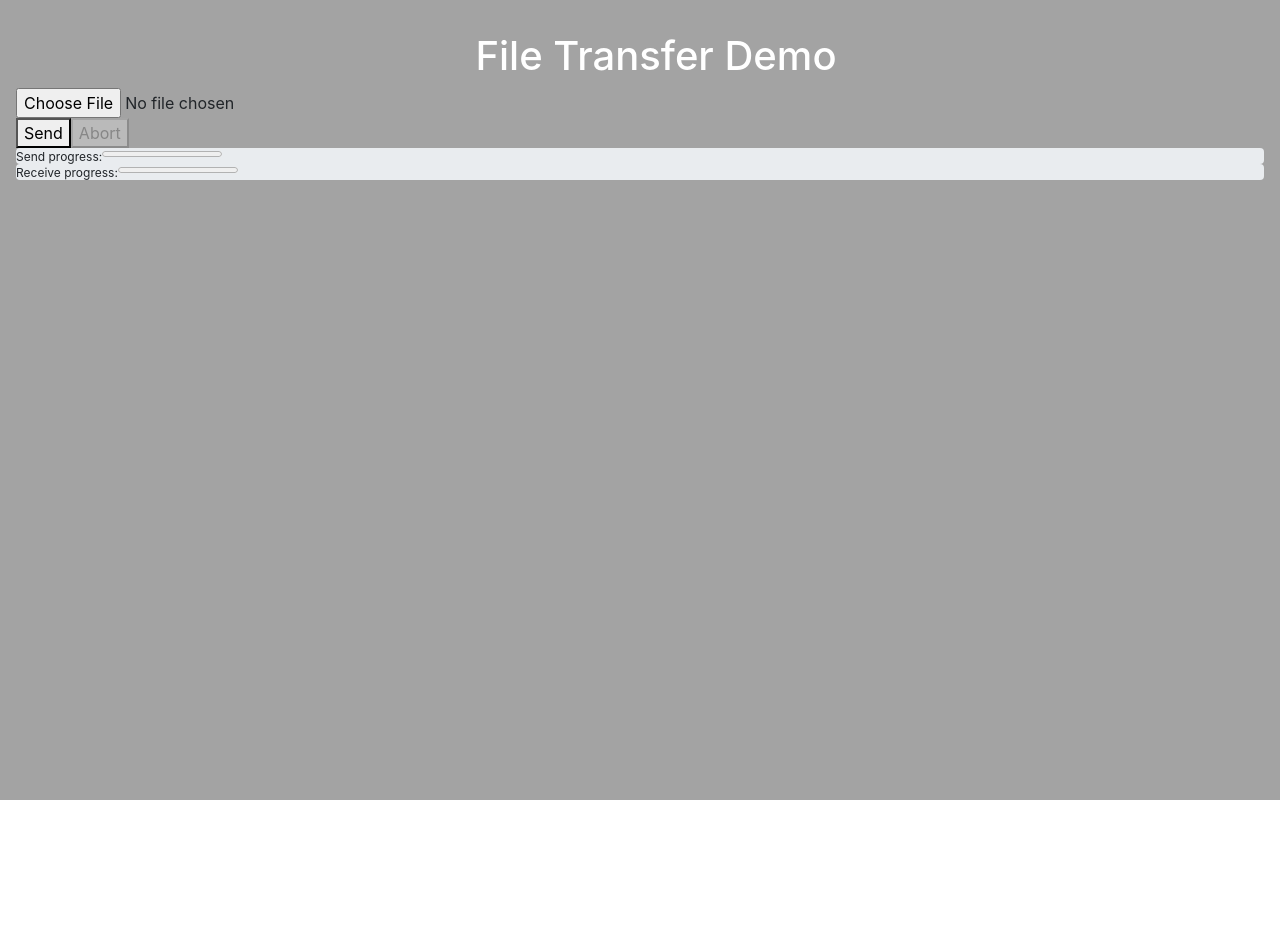
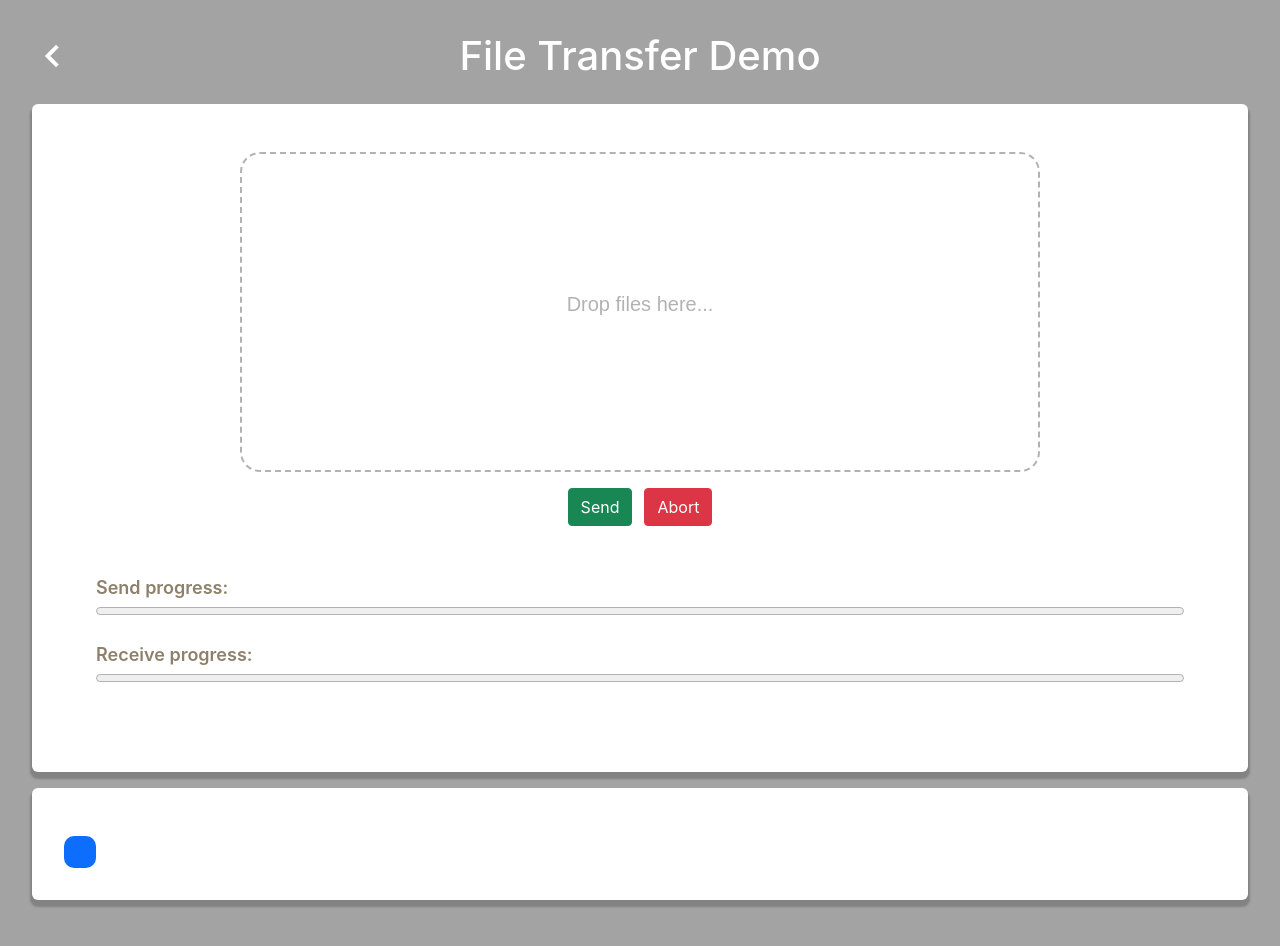
Before and after one commit to albert850904/webrtc-client, a React (Create React App) app: page /file in a window 1280 px wide. Before the commit the page ends 800 px from the top, so only its background shows below. Built offline with nearby package versions, Linux system fonts and the light colour scheme.

Commit message:
1/3 complete chat through signaling server, and update style for file transfer page

```diff
--- a/src/container/home/Home.module.scss
+++ b/src/container/home/Home.module.scss
@@ -1,4 +1,4 @@
-@import "../../styles/variables";
+@import '../../styles/variables';
 
 #rtc-home-container {
   .rtc-actions-list {
@@ -11,6 +11,8 @@
     }
 
     > li > a {
+      display: block;
+      width: 100%;
       font-size: 2em;
       text-decoration: none;
       color: $color-earth-word;
--- a/src/container/rtc-data/RtcDataTransferContainer.js
+++ b/src/container/rtc-data/RtcDataTransferContainer.js
@@ -1,24 +1,26 @@
-import { useCallback, useEffect, useState } from "react";
-import { LOCAL_USER, REMOTE_USER } from "../../constants/user";
-import styles from "./RtcDataTransfer.module.scss";
+import { useCallback, useEffect, useState } from 'react';
+import { useNavigate } from 'react-router-dom';
+import { LOCAL_USER, REMOTE_USER } from '../../constants/user';
+import styles from './RtcDataTransfer.module.scss';
 
 const RtcDataTransferContainer = () => {
+  const navigate = useNavigate();
   const [localConnection, setLocalConnection] = useState();
   const [remoteConnection, setRemoteConnection] = useState();
   const [channel, setChannel] = useState();
-  const [localMsg, setLocalMsg] = useState("");
-  const [remoteMsg, setRemoteMsg] = useState("");
+  const [localMsg, setLocalMsg] = useState('');
+  const [remoteMsg, setRemoteMsg] = useState('');
   const [isConnectionReady, setIsConnectionReady] = useState(false);
 
   const onChannelStageChange = useCallback((name, _channel) => {
     const readyState = _channel.readyState;
-    setIsConnectionReady(name === REMOTE_USER && readyState === "open");
+    setIsConnectionReady(name === REMOTE_USER && readyState === 'open');
     console.log(`${name} channel state is: ${readyState}`);
   }, []);
 
   const startConversationHandler = async () => {
     try {
-      const datachannel = localConnection.createDataChannel("local channel", {
+      const datachannel = localConnection.createDataChannel('local channel', {
         negotiated: false,
       });
       datachannel.onopen = onChannelStageChange(LOCAL_USER, datachannel);
@@ -57,7 +59,7 @@ const RtcDataTransferContainer = () => {
           try {
             await remoteUser.addIceCandidate(event.candidate);
           } catch (e) {
-            console.log("localuser error: ", e);
+            console.log('localuser error: ', e);
           }
         };
 
@@ -81,13 +83,16 @@ const RtcDataTransferContainer = () => {
   }, [onChannelStageChange]);
 
   return (
-    <div id={styles["rtc-data-transfer-container"]} className="webrtc-bg">
-      <h1>RTCDataChannel Demo</h1>
+    <div id={styles['rtc-data-transfer-container']} className="webrtc-bg">
+      <div className="webrtc-title">
+        <span className="arrow left" onClick={() => navigate(-1)}></span>
+        <h1>RTCDataChannel Demo</h1>
+      </div>
       <div
-        className={`row justify-content-between ${styles["rtc-data-transfer-container"]}`}
+        className={`row justify-content-between ${styles['rtc-data-transfer-container']}`}
       >
         <div
-          className={`col-12 col-md-6 ${styles["rtc-data-transfer-container__block"]}`}
+          className={`col-12 col-md-6 ${styles['rtc-data-transfer-container__block']}`}
         >
           <label htmlFor="dataChannelSend">Sender</label>
           <textarea
@@ -101,7 +106,7 @@ const RtcDataTransferContainer = () => {
           ></textarea>
         </div>
         <div
-          className={`col-12 col-md-6 ${styles["rtc-data-transfer-container__block"]}`}
+          className={`col-12 col-md-6 ${styles['rtc-data-transfer-container__block']}`}
         >
           <label htmlFor="dataChannelRecieve">Receiver</label>
           <textarea
--- a/src/container/rtc-file/RtcFileTransfer.module.scss
+++ b/src/container/rtc-file/RtcFileTransfer.module.scss
@@ -0,0 +1,91 @@
+@import '../../styles/variables';
+
+#rtc-file-transfer {
+  .file-input {
+    padding: 3rem 2rem;
+    display: flex;
+    flex-direction: column;
+    justify-content: center;
+
+    > form > input {
+      display: none;
+    }
+
+    &__holder {
+      width: 50rem;
+      height: 20rem;
+      border: 2px dashed rgba(0, 0, 0, 0.3);
+      border-radius: 20px;
+      font-family: Arial;
+      display: flex;
+      justify-content: center;
+      align-items: center;
+      text-align: center;
+      font-size: 20px;
+      margin: auto;
+      color: rgba(0, 0, 0, 0.3);
+
+      &__file {
+        width: 10rem;
+        > img {
+          max-width: 100%;
+        }
+      }
+    }
+
+    &__holder-hover {
+      width: 50rem;
+      height: 20rem;
+      border: 2px dashed;
+      border-radius: 20px;
+      font-family: Arial;
+      display: flex;
+      justify-content: center;
+      align-items: center;
+      text-align: center;
+      line-height: 180px;
+      font-size: 20px;
+      margin: auto;
+      color: rgba(0, 0, 0, 0.3);
+      border-color: $color-bg;
+      transform: scale(1.05, 1.05);
+      background-color: $color-earth-word;
+    }
+  }
+
+  .progress {
+    padding: 2rem;
+    &__send {
+      margin-bottom: 1rem;
+      > progress {
+        width: 100%;
+      }
+    }
+    &__receive {
+      > progress {
+        width: 100%;
+      }
+    }
+  }
+
+  .meta-info {
+    padding: 2rem;
+    &__text {
+      margin-bottom: 1rem;
+    }
+    &__btn {
+      text-decoration: none;
+      background: #0d6efd;
+      color: white;
+      padding: 1rem;
+      border-radius: 10px;
+      display: block;
+      width: fit-content;
+      transition: all 0.2s ease-in-out;
+      &:hover {
+        transform: translateY(3px);
+        opacity: 0.8;
+      }
+    }
+  }
+}
--- a/src/container/rtc-file/RtcFileTransferContainer.js
+++ b/src/container/rtc-file/RtcFileTransferContainer.js
@@ -1,9 +1,12 @@
-import { useCallback, useEffect, useRef } from "react";
-import { useState } from "react/cjs/react.development";
+import { useCallback, useEffect, useRef } from 'react';
+import { useNavigate } from 'react-router-dom';
+import { useState } from 'react/cjs/react.development';
+import styles from './RtcFileTransfer.module.scss';
 
 const CHUNK_SIZE = 16384;
 
 const RtcFileTransferContainer = () => {
+  const navigate = useNavigate();
   // useRef 只會回傳一個值，這個值是一個有 current屬性 的 Object 。當更新 current 值並不會觸發 re-render
   const timestamp = useRef();
   const receiveProgress = useRef(0);
@@ -42,11 +45,11 @@ const RtcFileTransferContainer = () => {
   const sendFileHandler = async () => {
     let offset = 0;
     const fr = new FileReader();
-    fr.addEventListener("error", (error) =>
-      console.error("Error reading file:", error)
+    fr.addEventListener('error', (error) =>
+      console.error('Error reading file:', error)
     );
-    fr.addEventListener("abort", (event) =>
-      console.log("File reading aborted:", event)
+    fr.addEventListener('abort', (event) =>
+      console.log('File reading aborted:', event)
     );
     // trigger during load event
     fr.onload = (e) => {
@@ -71,7 +74,7 @@ const RtcFileTransferContainer = () => {
       const stats = await remoteConnection.getStats();
       let activePair;
       stats.forEach((report) => {
-        if (report.type === "transport") {
+        if (report.type === 'transport') {
           // this is how you get the connected pair candidate
           activePair = stats.get(report.selectedCandidatePairId);
         }
@@ -106,7 +109,7 @@ const RtcFileTransferContainer = () => {
   );
 
   const closeDataChannels = useCallback(() => {
-    console.log("Closing data channels");
+    console.log('Closing data channels');
     localChannel.close();
     console.log(`Closed data channel with label: ${localChannel.label}`);
     if (remoteChannel) {
@@ -117,8 +120,32 @@ const RtcFileTransferContainer = () => {
     remoteConnection.close();
     setLocalConnection(null);
     setRemoteConnection(null);
-    console.log("Closed peer connections");
+    console.log('Closed peer connections');
   }, [localChannel, remoteChannel]);
+
+  useEffect(() => {
+    const holder = document.getElementById('holder');
+    holder.ondragenter = function () {
+      this.className = styles['file-input__holder-hover'];
+      return false;
+    };
+    holder.ondragleave = function () {
+      this.className = styles['file-input__holder'];
+      return false;
+    };
+    holder.ondragover = () => {
+      console.log('over');
+      return false;
+    };
+    holder.ondrop = function (e) {
+      console.log('dropped');
+      e.preventDefault();
+      console.log(e);
+      this.className = styles['file-input__holder'];
+      // 用原本的樣子存state, 透過send button 來read file
+      setSelectedFile(e.dataTransfer.files[0]);
+    };
+  }, []);
 
   /**
    * connection initialization
@@ -133,13 +160,13 @@ const RtcFileTransferContainer = () => {
           try {
             await remoteUser.addIceCandidate(event.candidate);
           } catch (e) {
-            console.log("localuser error: ", e);
+            console.log('localuser error: ', e);
           }
         };
 
         const localDataChannel =
-          localUser.createDataChannel("my local channel");
-        localDataChannel.binaryType = "arraybuffer";
+          localUser.createDataChannel('my local channel');
+        localDataChannel.binaryType = 'arraybuffer';
         localDataChannel.onopen = onSendChannelStageChange(localDataChannel);
         localDataChannel.onclose = onSendChannelStageChange(localDataChannel);
 
@@ -147,7 +174,7 @@ const RtcFileTransferContainer = () => {
           try {
             await localUser.addIceCandidate(event.candidate);
           } catch (e) {
-            console.log("remote user error: ", e);
+            console.log('remote user error: ', e);
           }
         };
 
@@ -174,7 +201,7 @@ const RtcFileTransferContainer = () => {
 
   useEffect(() => {
     (async () => {
-      if (selectedFile && localChannel.readyState !== "open") {
+      if (selectedFile && localChannel.readyState !== 'open') {
         try {
           const offer = await localConnection.createOffer({
             offerToReceiveAudio: 1,
@@ -194,30 +221,42 @@ const RtcFileTransferContainer = () => {
   }, [selectedFile, localConnection, remoteConnection, localChannel]);
 
   return (
-    <div className="webrtc-bg">
+    <div className="webrtc-bg" id={`${styles['rtc-file-transfer']}`}>
       <div className="webrtc-title">
+        <span className="arrow left" onClick={() => navigate(-1)}></span>
         <h1>File Transfer Demo</h1>
       </div>
-      <section>
-        <div>
-          <form id="fileInfo">
+      <div className={`webrtc-card ${styles['file-input']}`}>
+        <form>
           <input
             type="file"
             id="fileInput"
             name="files"
             onChange={(e) => setSelectedFile(e.target.files[0])}
           />
+          <div className={`${styles['file-input__holder']}`} id="holder">
+            {!!selectedFile ? (
+              <div className={`${styles['file-input__holder__file']}`}>
+                <img
+                  src="https://findicons.com/files/icons/2813/flat_jewels/512/file.png"
+                  alt="file"
+                />
+                <p>{selectedFile.fileName || 'file'}</p>
+              </div>
+            ) : (
+              <p>Drop files here...</p>
+            )}
+          </div>
         </form>
-          <button id="sendFile" onClick={() => sendFileHandler()}>
+        <div className="webrtc-actions">
+          <button className="btn btn-success" onClick={() => sendFileHandler()}>
             Send
           </button>
-          <button disabled id="abortButton">
-            Abort
-          </button>
+          <button className="btn btn-danger">Abort</button>
         </div>
-
-        <div class="progress">
-          <div class="label">Send progress: </div>
+        <div className={`${styles['progress']}`}>
+          <div className={`${styles['progress__send']}`}>
+            <div className="label">Send progress: </div>
             <progress
               id="sendProgress"
               max={selectedFile?.size || 0}
@@ -225,19 +264,21 @@ const RtcFileTransferContainer = () => {
             ></progress>
           </div>
 
-        <div class="progress">
-          <div class="label">Receive progress: </div>
+          <div className={`${styles['progress__receive']}`}>
+            <div className="label">Receive progress: </div>
             <progress
               id="receiveProgress"
               max={selectedFile?.size || 0}
               value={receiveProgress.current}
             ></progress>
           </div>
-
-        <div ref={byteRef}></div>
-        <a ref={anchorRef}></a>
+        </div>
+      </div>
+      <div className={`webrtc-card ${styles['meta-info']}`}>
+        <div ref={byteRef} className={`${styles['meta-info__text']}`}></div>
+        <a ref={anchorRef} className={`${styles['meta-info__btn']}`}></a>
         <span id="status"></span>
-      </section>
+      </div>
     </div>
   );
 };
--- a/src/container/rtc-p2p/RtcP2pContainer.js
+++ b/src/container/rtc-p2p/RtcP2pContainer.js
@@ -1,7 +1,9 @@
-import { useCallback, useEffect, useState } from "react/cjs/react.development";
-import styles from "./RtcVideo.module.scss";
+import { useNavigate } from 'react-router-dom';
+import { useCallback, useEffect, useState } from 'react/cjs/react.development';
+import styles from './RtcVideo.module.scss';
 
 const RtcP2pContainer = () => {
+  const navigate = useNavigate();
   const [isCalling, setIsCalling] = useState(false);
   const [localPeer, setLocalPeer] = useState();
   const [remotePeer, setRemotePeer] = useState();
@@ -30,22 +32,22 @@ const RtcP2pContainer = () => {
       try {
         await _receiverConnection.addIceCandidate(e.candidate);
       } catch (error) {
-        console.log("caller error: ", error);
+        console.log('caller error: ', error);
       }
     };
     _callerConnection.oniceconnectionstatechange = (e) => {
-      console.log("caller state change ", e);
+      console.log('caller state change ', e);
     };
 
     _receiverConnection.onicecandidate = async (e) => {
       try {
         await _callerConnection.addIceCandidate(e.candidate);
       } catch (error) {
-        console.log("receiver error: ", error);
+        console.log('receiver error: ', error);
       }
     };
     _receiverConnection.oniceconnectionstatechange = (e) => {
-      console.log("receiver state change ", e);
+      console.log('receiver state change ', e);
     };
 
     _receiverConnection.ontrack = (e) => {
@@ -67,14 +69,14 @@ const RtcP2pContainer = () => {
     async (desc) => {
       try {
         await receiverConnection.setLocalDescription(desc);
-        console.log("receiver set local desc complete");
+        console.log('receiver set local desc complete');
       } catch (e) {
         console.log(`Failed to set session description: ${e.toString()}`);
       }
 
       try {
         await callerConnection.setRemoteDescription(desc);
-        console.log("caller set remote desc complete");
+        console.log('caller set remote desc complete');
       } catch (e) {
         console.log(`Failed to set session description: ${e.toString()}`);
       }
@@ -86,14 +88,14 @@ const RtcP2pContainer = () => {
     async (desc) => {
       try {
         await callerConnection.setLocalDescription(desc);
-        console.log("caller set local desc complete");
+        console.log('caller set local desc complete');
       } catch (e) {
         console.log(`Failed to set session description: ${e.toString()}`);
       }
 
       try {
         await receiverConnection.setRemoteDescription(desc);
-        console.log("receiver set remote desc complete");
+        console.log('receiver set remote desc complete');
       } catch (e) {
         console.log(`Failed to set session description: ${e.toString()}`);
       }
@@ -117,8 +119,8 @@ const RtcP2pContainer = () => {
   };
 
   useEffect(() => {
-    setLocalPeer(document.getElementById("localVideo"));
-    setRemotePeer(document.getElementById("remoteVideo"));
+    setLocalPeer(document.getElementById('localVideo'));
+    setRemotePeer(document.getElementById('remoteVideo'));
   }, []);
 
   useEffect(() => {
@@ -138,17 +140,20 @@ const RtcP2pContainer = () => {
   }, [isCalling, callerConnection, receiverConnection, onCreateOfferSuccess]);
 
   return (
-    <div id={styles["rtc-p2p-container"]} className="webrtc-bg">
-      <h1>Calling With WebRTC</h1>
+    <div id={styles['rtc-p2p-container']} className="webrtc-bg">
+      <div className="d-flex webrtc-title">
+        <span className="arrow left" onClick={() => navigate(-1)}></span>
+        <h1>Calling With WebRTC</h1>
+      </div>
       <div className="row justify-content-between">
         <div className="col-12 col-md-6">
-          <div className={`webrtc-card ${styles["rtc-video-card"]}`}>
+          <div className={`webrtc-card ${styles['rtc-video-card']}`}>
             <h3>P1 Caller</h3>
             <video id="localVideo" autoPlay muted></video>
           </div>
         </div>
         <div className="col-12 col-md-6">
-          <div className={`webrtc-card ${styles["rtc-video-card"]}`}>
+          <div className={`webrtc-card ${styles['rtc-video-card']}`}>
             <h3>P2 Receiver</h3>
             <video id="remoteVideo" autoPlay></video>
           </div>
--- a/src/container/rtc-video/RtcVideoContainer.js
+++ b/src/container/rtc-video/RtcVideoContainer.js
@@ -1,21 +1,23 @@
-import React from "react";
-import { useWebRTC } from "../../utils/hooks/webrtc-hook";
-import styles from "./RtcVideo.module.scss";
+import React from 'react';
+import { useNavigate } from 'react-router-dom';
+import { useWebRTC } from '../../utils/hooks/webrtc-hook';
+import styles from './RtcVideo.module.scss';
 
 const IMAGE_FILTER_OPTIONS = [
-  { id: "none", name: "None" },
-  { id: "blur", name: "Blur" },
-  { id: "grayscale", name: "Grayscale" },
-  { id: "invert", name: "Invert" },
-  { id: "contrast", name: "Contrast" },
-  { id: "sepia", name: "Sepia" },
-  { id: "opacity", name: "Opacity 50%" },
-  { id: "saturate", name: "Saturate" },
-  { id: "hue-rotate", name: "Hue Rotate" },
-  { id: "drop-shadow", name: "Drop Shadow" },
+  { id: 'none', name: 'None' },
+  { id: 'blur', name: 'Blur' },
+  { id: 'grayscale', name: 'Grayscale' },
+  { id: 'invert', name: 'Invert' },
+  { id: 'contrast', name: 'Contrast' },
+  { id: 'sepia', name: 'Sepia' },
+  { id: 'opacity', name: 'Opacity 50%' },
+  { id: 'saturate', name: 'Saturate' },
+  { id: 'hue-rotate', name: 'Hue Rotate' },
+  { id: 'drop-shadow', name: 'Drop Shadow' },
 ];
 
 const RtcVideoContainer = (props) => {
+  const navigate = useNavigate();
   const {
     startStreamingHandler,
     stopMediaHandler,
@@ -28,11 +30,12 @@ const RtcVideoContainer = (props) => {
   const { capturedImage, selectedFilter } = rtcState;
 
   return (
-    <div id={styles["rtc-video-container"]} className="webrtc-bg">
+    <div id={styles['rtc-video-container']} className="webrtc-bg">
       <div className="webrtc-title">
+        <span className="arrow left" onClick={() => navigate(-1)}></span>
         <h1>Video</h1>
       </div>
-      <div className={`webrtc-card ${styles["rtc-video-card"]}`}>
+      <div className={`webrtc-card ${styles['rtc-video-card']}`}>
         <video
           autoPlay
           id="rtc-video"
@@ -63,7 +66,7 @@ const RtcVideoContainer = (props) => {
           Screenshot
         </button>
       </div>
-      <div className={styles["rtc-css-selector"]}>
+      <div className={styles['rtc-css-selector']}>
         <select
           id="filter"
           class="form-select form-select-sm"
@@ -76,8 +79,8 @@ const RtcVideoContainer = (props) => {
           ))}
         </select>
       </div>
-      <canvas id="rtc-canvas" style={{ display: "none" }}></canvas>
-      <div className={styles["screenshot"]}>
+      <canvas id="rtc-canvas" style={{ display: 'none' }}></canvas>
+      <div className={styles['screenshot']}>
         <div className="text-center">
           <h3 htmlFor="screenshotImg">Smile Mother Fucker : )</h3>
           <img id="screenshotImg" src={capturedImage} alt="" />
--- a/src/container/rtc-ws/RtcWs.js
+++ b/src/container/rtc-ws/RtcWs.js
@@ -5,9 +5,12 @@ import {
   useRef,
 } from 'react/cjs/react.development';
 import Websocket from 'socket.io-client';
+import { useNavigate } from 'react-router-dom';
 import { socketEvents } from '../../constants/socket-event';
+import styles from './RtcWs.module.scss';
 
 const RtcWs = () => {
+  const navigate = useNavigate();
   const peerConnection = useRef();
   const cacheStream = useRef();
   const [ws, setWs] = useState(null);
@@ -230,25 +233,37 @@ const RtcWs = () => {
   ]);
 
   return (
-    <>
-      <h1>Video Chat With WebRTC</h1>
-      <div id="container">
-        <section>
-          <h1>Local Tracker</h1>
-          <video id="localVideo" autoPlay></video>
-        </section>
-        <section>
-          <h1>Remote Receiver</h1>
-          <video id="remoteVideo" autoPlay></video>
-        </section>
-
-        <div className="box">
-          <button onClick={() => connect()}>Connection</button>
-          <button onClick={() => calling()}>Call</button>
-          <button onClick={() => closing()}>Hang Up</button>
+    <div id={styles['rtc-ws-container']} className="webrtc-bg">
+      <div className="webrtc-title d-flex">
+        <span className="arrow left" onClick={() => navigate(-1)}></span>
+        <h1>Video Chat With WebRTC</h1>
+      </div>
+      <div className="row justify-content-between">
+        <div className="col-12 col-md-6">
+          <div className={`webrtc-card ${styles['rtc-video-card']}`}>
+            <h1>Local Tracker</h1>
+            <video id="localVideo" autoPlay></video>
+          </div>
+        </div>
+        <div className="col-12 col-md-6">
+          <div className={`webrtc-card ${styles['rtc-video-card']}`}>
+            <h1>Remote Receiver</h1>
+            <video id="remoteVideo" autoPlay></video>
+          </div>
         </div>
       </div>
-    </>
+      <div className="webrtc-actions">
+        <button className="btn btn-success" onClick={() => connect()}>
+          Connection
+        </button>
+        <button className="btn btn-warning" onClick={() => calling()}>
+          Call
+        </button>
+        <button className="btn btn-danger" onClick={() => closing()}>
+          Hang Up
+        </button>
+      </div>
+    </div>
   );
 };
 
--- /dev/null
+++ b/src/container/rtc-ws/RtcWs.module.scss
@@ -0,0 +1,10 @@
+#rtc-ws-container {
+  .rtc-video-card {
+    margin: 1rem;
+
+    > video {
+      max-width: 100%;
+      min-width: 100%;
+    }
+  }
+}
--- a/src/styles/_components.scss
+++ b/src/styles/_components.scss
@@ -1,9 +1,12 @@
-@import "./variables";
+@import './variables';
 
 .webrtc-bg {
   background-color: $color-bg;
   min-height: 100vh;
   padding: 2rem 1rem;
+  > h1 {
+    margin-left: 1rem;
+  }
 }
 
 .webrtc-actions {
@@ -20,7 +23,7 @@
 .webrtc-title {
   display: flex;
   justify-content: center;
-  width: 100vw;
+  width: 100%;
   color: white;
 }
 
@@ -45,3 +48,48 @@
     box-shadow: 5px 5px 10px rgba(102, 102, 102, 0.5);
   }
 }
+
+.arrow {
+  display: block;
+  position: absolute;
+  width: 2vmin;
+  height: 2vmin;
+  background: transparent;
+  border-top: 0.5vmin solid white;
+  border-right: 0.5vmin solid white;
+  box-shadow: 0 0 0 lightgray;
+  transition: all 200ms ease;
+  margin: 1.5rem 1rem 0 1rem !important;
+
+  &.left {
+    left: 2rem;
+    transform: translate3d(0, -50%, 0) rotate(-135deg);
+  }
+
+  &.right {
+    right: 2rem;
+    transform: translate3d(0, -50%, 0) rotate(45deg);
+  }
+
+  &:hover {
+    border-color: $color-earth-bg;
+    box-shadow: 0.5vmin -0.5vmin 0 white;
+  }
+
+  &:before {
+    // for better hit area
+    content: '';
+    position: absolute;
+    top: 50%;
+    left: 50%;
+    transform: translate(-40%, -60%) rotate(45deg);
+    width: 200%;
+    height: 200%;
+  }
+}
+
+.label {
+  font-size: 18px;
+  font-weight: 600;
+  color: $color-earth-bg;
+}
```
Lines whose indentation alone changed are shown as unchanged.
